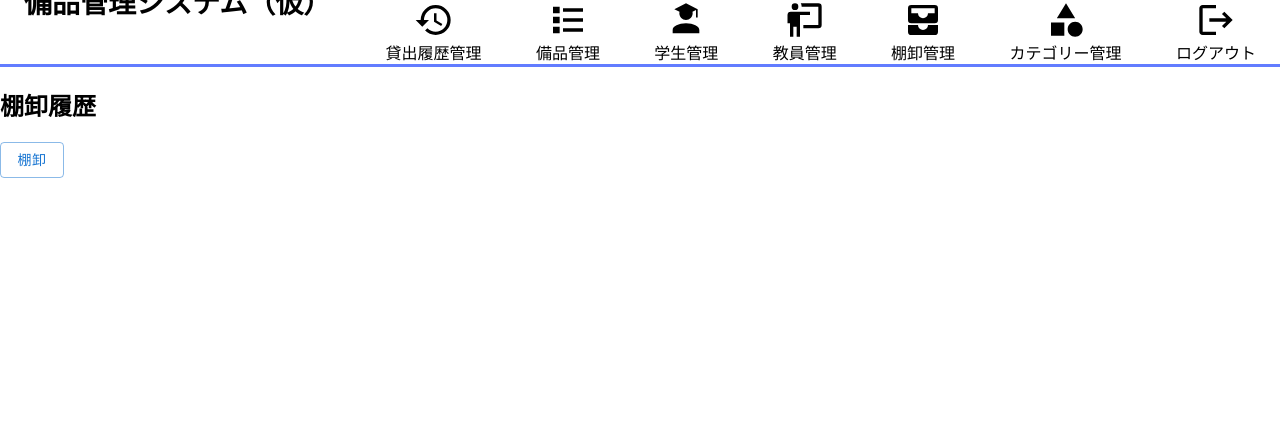
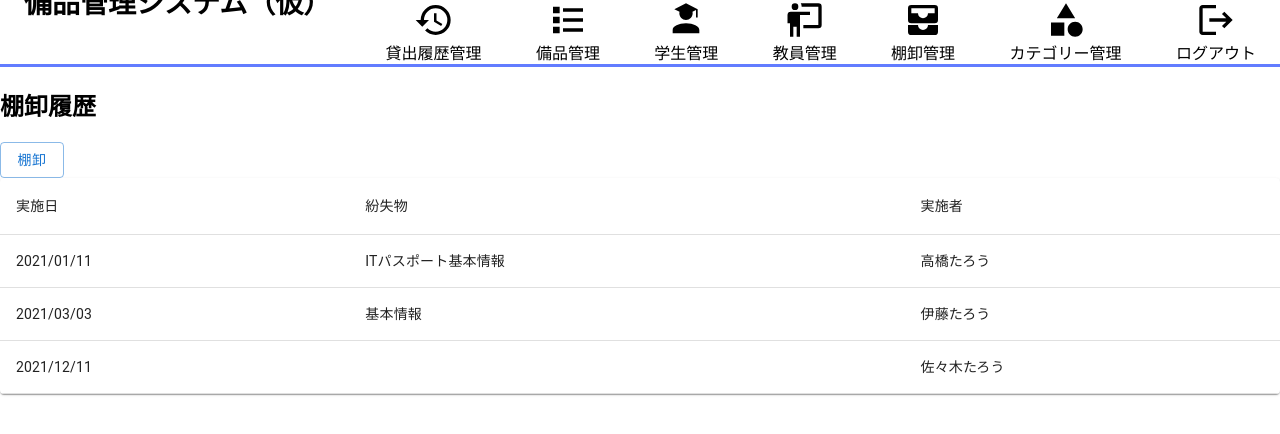
Before and after one commit to takumiTakahata/equipment_management_system, a React (Create React App) app in the folder app/: page /inventory_history in a window 1280 px wide. Shown: the top 434 px of the page. Built offline with nearby package versions, Linux system fonts and the light colour scheme.

Commit message:
貸出履歴の一覧を表示

```diff
--- a/app/src/components/inventory_history.tsx
+++ b/app/src/components/inventory_history.tsx
@@ -1,5 +1,33 @@
 import { Button } from "@mui/material";
 import Header from "./header";
+import Table from "@mui/material/Table";
+import TableBody from "@mui/material/TableBody";
+import TableCell from "@mui/material/TableCell";
+import TableContainer from "@mui/material/TableContainer";
+import TableHead from "@mui/material/TableHead";
+import TableRow from "@mui/material/TableRow";
+import Paper from "@mui/material/Paper";
+
+function createInventoryHistory(
+  date: string,
+  lost_property: string[],
+  implementer: string
+) {
+  return {
+    date,
+    lost_property,
+    implementer,
+  };
+}
+const data: [string, string[], string][] = [
+  ["2021/01/11", ["ITパスポート", "基本情報"], "高橋たろう"],
+  ["2021/03/03", ["基本情報"], "伊藤たろう"],
+  ["2021/12/11", [], "佐々木たろう"],
+];
+
+const rows = data.map((item) => {
+  return createInventoryHistory(...item);
+});
 
 function InventoryHistory() {
   return (
@@ -7,6 +35,28 @@ function InventoryHistory() {
       <Header />
       <h2>棚卸履歴</h2>
       <Button variant="outlined">棚卸</Button>
+      <TableContainer component={Paper} className="tablecontainer">
+        <Table aria-label="simple table">
+          <TableHead>
+            <TableRow>
+              <TableCell>実施日</TableCell>
+              <TableCell>紛失物</TableCell>
+              <TableCell>実施者</TableCell>
+            </TableRow>
+          </TableHead>
+          <TableBody>
+            {rows.map((item) => (
+              <TableRow>
+                <TableCell component="th" scope="row">
+                  {item.date}
+                </TableCell>
+                <TableCell>{item.lost_property}</TableCell>
+                <TableCell>{item.implementer}</TableCell>
+              </TableRow>
+            ))}
+          </TableBody>
+        </Table>
+      </TableContainer>
     </div>
   );
 }
```
